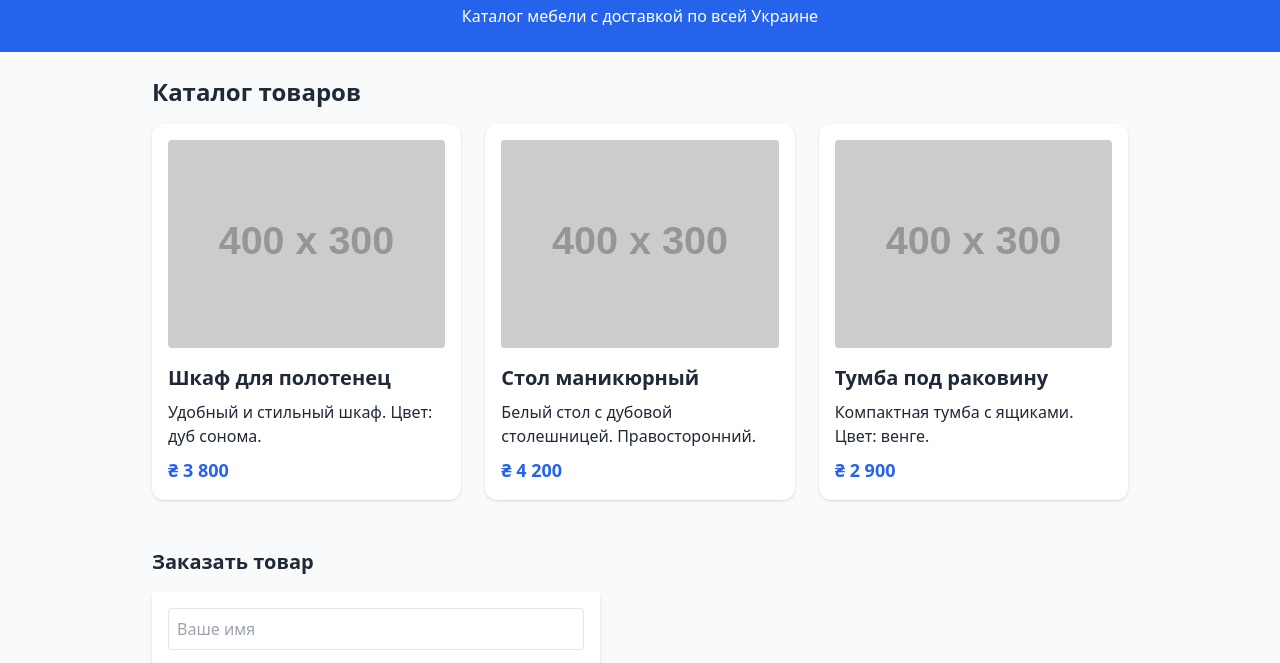
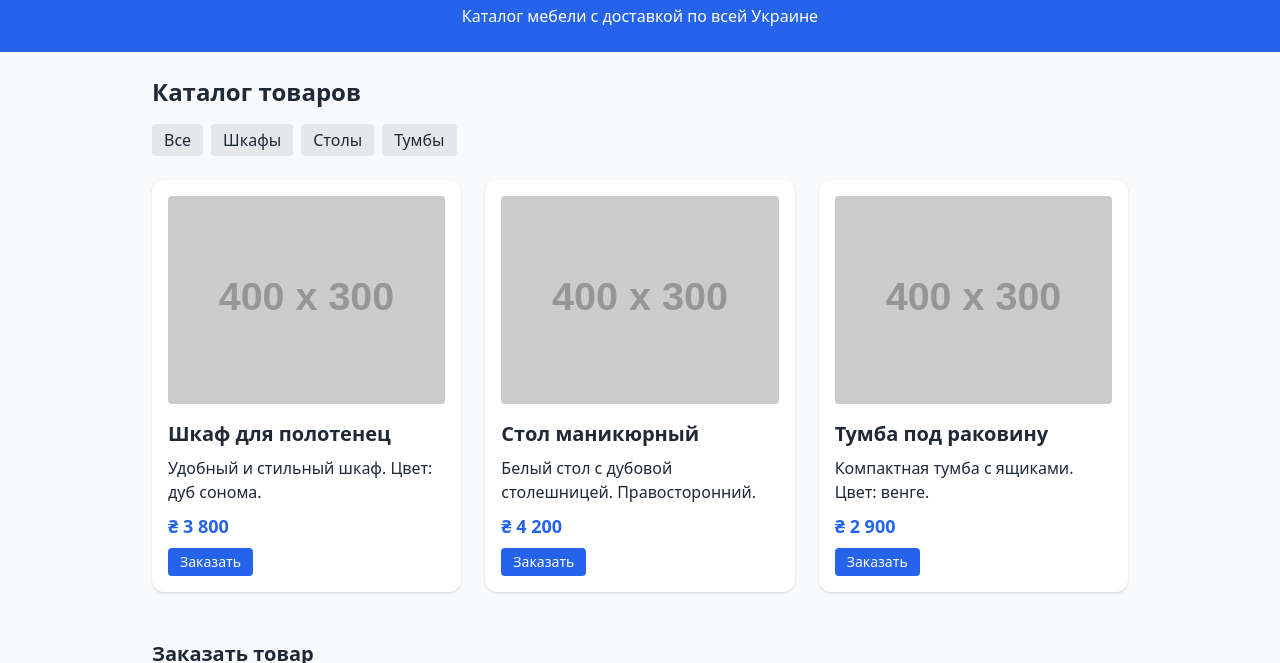
Before and after one commit to gelash4/my-website, a plain HTML site: page index.html in a window 1280 px wide. Shown: the part 64-727 px from the top of the page. Drawn offline with nearby package versions, Linux system fonts and the light colour scheme; placeholder pictures from the web are drawn by us.

Commit message:
Обновил дизайн сайта

```diff
--- a/index.html
+++ b/index.html
@@ -1,4 +1,4 @@
-<!-- index.html - Главная страница магазина мебели с данными из JSON -->
+<!-- index.html - Главная страница магазина мебели с фильтрацией по категориям -->
 <!DOCTYPE html>
 <html lang="ru">
 <head>
@@ -15,6 +15,12 @@
 
   <main class="p-6 max-w-5xl mx-auto">
     <h2 class="text-2xl font-semibold mb-4">Каталог товаров</h2>
+
+    <!-- Фильтр по категориям -->
+    <div id="categoryFilter" class="flex gap-2 flex-wrap mb-6">
+      <button class="bg-gray-200 hover:bg-blue-200 px-3 py-1 rounded" data-category="all">Все</button>
+    </div>
+
     <div id="catalog" class="grid gap-6 grid-cols-1 sm:grid-cols-2 lg:grid-cols-3">
       <!-- Карточки товаров будут подгружены из JSON -->
     </div>
@@ -40,34 +46,63 @@
         name: "Шкаф для полотенец",
         description: "Удобный и стильный шкаф. Цвет: дуб сонома.",
         price: "₴ 3 800",
-        image: "https://via.placeholder.com/400x300"
+        image: "https://via.placeholder.com/400x300",
+        category: "Шкафы"
       },
       {
         name: "Стол маникюрный",
         description: "Белый стол с дубовой столешницей. Правосторонний.",
         price: "₴ 4 200",
-        image: "https://via.placeholder.com/400x300"
+        image: "https://via.placeholder.com/400x300",
+        category: "Столы"
       },
       {
         name: "Тумба под раковину",
         description: "Компактная тумба с ящиками. Цвет: венге.",
         price: "₴ 2 900",
-        image: "https://via.placeholder.com/400x300"
+        image: "https://via.placeholder.com/400x300",
+        category: "Тумбы"
       }
     ];
 
     const catalog = document.getElementById("catalog");
-    products.forEach(product => {
+    const filterContainer = document.getElementById("categoryFilter");
+
+    const renderProducts = (category = "all") => {
+      catalog.innerHTML = "";
+      const filtered = category === "all" ? products : products.filter(p => p.category === category);
+      filtered.forEach(product => {
         const card = document.createElement("div");
         card.className = "bg-white rounded-xl shadow p-4 hover:shadow-md transition";
         card.innerHTML = `
           <img src="${product.image}" alt="${product.name}" class="rounded mb-4">
           <h3 class="text-xl font-bold mb-2">${product.name}</h3>
           <p class="mb-2">${product.description}</p>
-        <span class="text-blue-600 font-semibold text-lg">${product.price}</span>
+          <span class="text-blue-600 font-semibold text-lg">${product.price}</span><br>
+          <button onclick="document.querySelector('[placeholder=\'Название товара\']').value='${product.name}'" class="mt-2 bg-blue-600 text-white py-1 px-3 rounded hover:bg-blue-700 text-sm">Заказать</button>
         `;
         catalog.appendChild(card);
       });
+    };
+
+    // генерация кнопок фильтра
+    const categories = ["Шкафы", "Столы", "Тумбы"];
+    categories.forEach(cat => {
+      const btn = document.createElement("button");
+      btn.textContent = cat;
+      btn.className = "bg-gray-200 hover:bg-blue-200 px-3 py-1 rounded";
+      btn.dataset.category = cat;
+      filterContainer.appendChild(btn);
+    });
+
+    // обработка нажатия на фильтр
+    filterContainer.addEventListener("click", e => {
+      if (e.target.dataset.category) {
+        renderProducts(e.target.dataset.category);
+      }
+    });
+
+    renderProducts(); // начальная отрисовка всех
 
     document.forms.orderForm.addEventListener('submit', function (e) {
       e.preventDefault();
```
Lines whose indentation alone changed are shown as unchanged.
